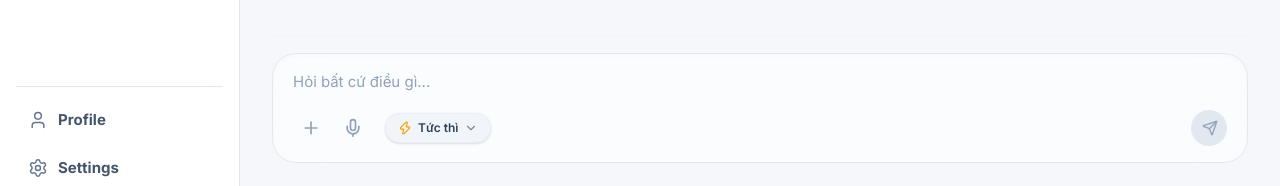
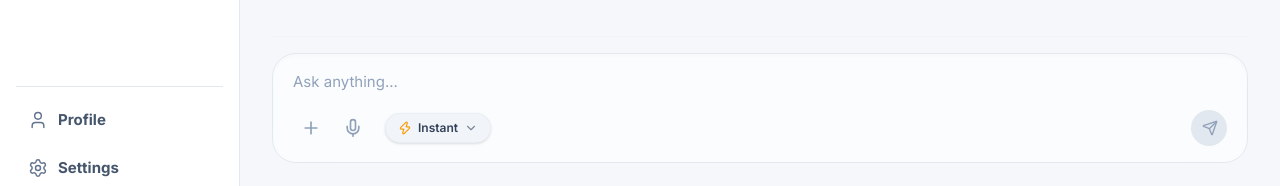
Before and after one commit to huynhduybinh24/SWP391_AIStudyHub, a React (Vite) app in the folder FrontEnd/: page /dashboard/chat in a window 1280 px wide. Both pictures are taken after a click on the button "New Chat". Shown: the part 535-721 px from the top of the page. Built offline with nearby package versions, Linux system fonts and the light colour scheme; the HTML template or start-up script is replaced by a standard one.

Commit message:
feat: implement AI chatbot interface with file upload and voice input support

```diff
--- a/FrontEnd/src/features/ai-chatbot/pages/ChatPage.tsx
+++ b/FrontEnd/src/features/ai-chatbot/pages/ChatPage.tsx
@@ -989,7 +989,7 @@ export function ChatPage() {
                     onChange={(e) => setInput(e.target.value)}
                     onKeyDown={handleKeyDown}
                     className="min-h-[24px] max-h-[160px] w-full resize-none bg-transparent text-[15px] leading-relaxed text-slate-800 dark:text-slate-100 outline-none placeholder:text-slate-400 dark:placeholder:text-slate-500 border-none p-0 focus:ring-0 scrollbar-thin scrollbar-thumb-slate-200 dark:scrollbar-thumb-slate-700"
-                    placeholder="Hỏi bất cứ điều gì..."
+                    placeholder={t.aiChatbot.askAnything || "Ask anything..."}
                     rows={1}
                   />
 
@@ -1070,7 +1070,7 @@ export function ChatPage() {
                           className="flex items-center gap-1.5 px-3 py-1.5 rounded-full bg-slate-100 dark:bg-slate-800/80 border border-slate-200/50 dark:border-slate-700 hover:bg-slate-200 dark:hover:bg-slate-700/80 transition-colors text-xs font-semibold text-slate-700 dark:text-slate-300 cursor-pointer shadow-sm"
                         >
                           {selectedMode === 'Instant' ? <Zap className="size-3.5 text-amber-500" /> : <BrainCircuit className="size-3.5 text-indigo-500" />}
-                          <span>{selectedMode === 'Instant' ? 'Tức thì' : 'Tư duy'}</span>
+                          <span>{selectedMode === 'Instant' ? (t.aiChatbot.instant || 'Instant') : (t.aiChatbot.thinkingMode || 'Thinking')}</span>
                           <ChevronDown className="size-3.5 opacity-60" />
                         </button>
 
@@ -1087,8 +1087,8 @@ export function ChatPage() {
                                 <Zap className="size-4 text-amber-600 dark:text-amber-400" />
                               </div>
                               <div className="flex flex-col">
-                                <span className="text-[13px] font-semibold text-slate-900 dark:text-white">Tức thì</span>
-                                <span className="text-[11px] text-slate-500">Nhanh & Cơ bản</span>
+                                <span className="text-[13px] font-semibold text-slate-900 dark:text-white">{t.aiChatbot.instant || "Instant"}</span>
+                                <span className="text-[11px] text-slate-500">{t.aiChatbot.instantDesc || "Fast & Basic"}</span>
                               </div>
                             </button>
                             <button
@@ -1102,8 +1102,8 @@ export function ChatPage() {
                                 <BrainCircuit className="size-4 text-indigo-600 dark:text-indigo-400" />
                               </div>
                               <div className="flex flex-col">
-                                <span className="text-[13px] font-semibold text-slate-900 dark:text-white">Tư duy</span>
-                                <span className="text-[11px] text-slate-500">Latest • Suy luận sâu</span>
+                                <span className="text-[13px] font-semibold text-slate-900 dark:text-white">{t.aiChatbot.thinkingMode || "Thinking"}</span>
+                                <span className="text-[11px] text-slate-500">{t.aiChatbot.thinkingDesc || "Latest • Deep Reasoning"}</span>
                               </div>
                             </button>
                           </div>
```
